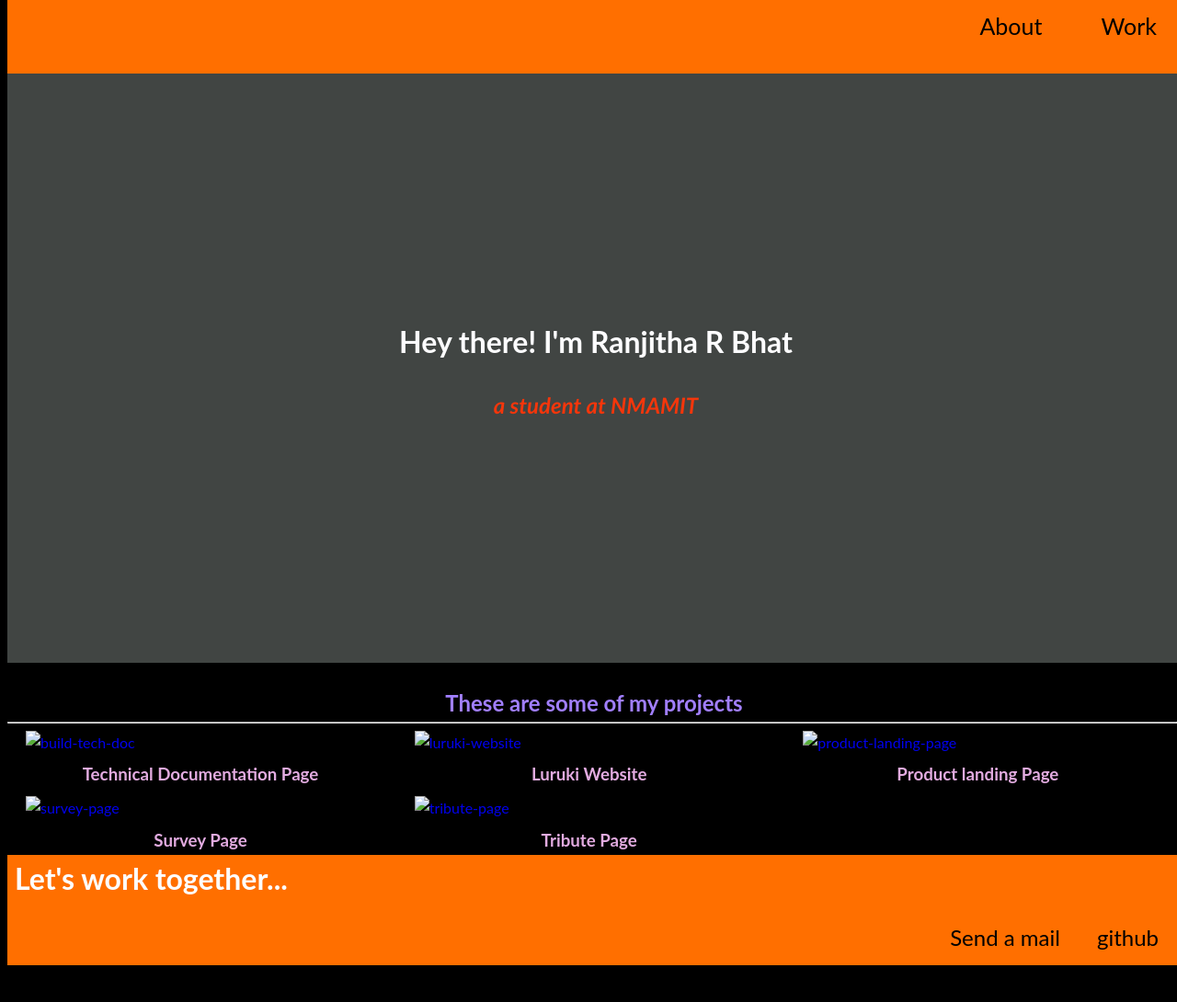
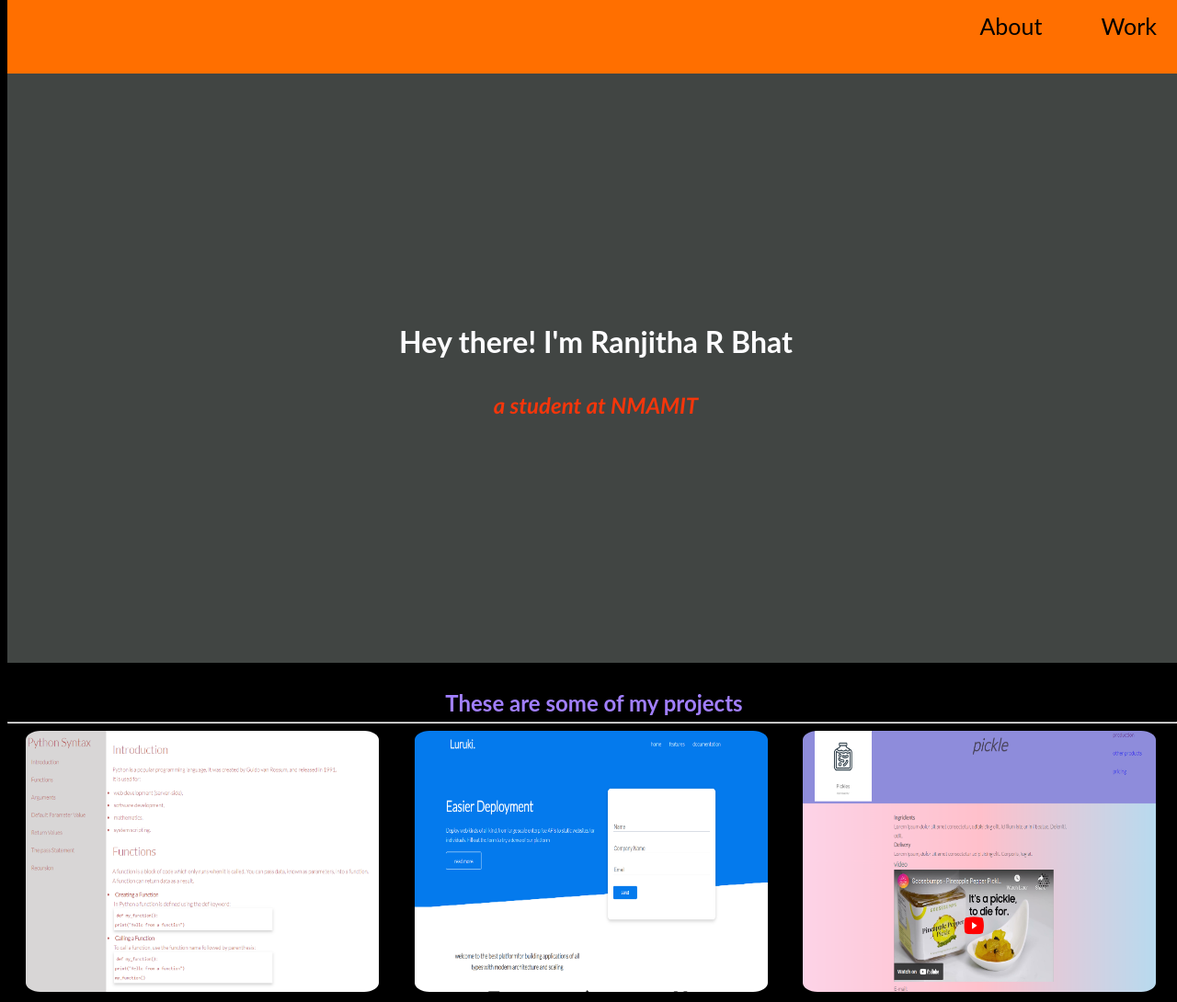
Before and after one commit to ranjitharbhat/ranjitharbhat, a plain HTML site: page index.html in a window 1280 px wide. Shown: the top 1090 px of the page at 92% size. Before the commit the page ends 1066 px from the top, so only its background shows below. Drawn offline with Linux system fonts and the light colour scheme; the site is published under a folder, as on GitHub Pages, so addresses that start at the root find nothing.

Commit message:
image path changes

```diff
--- a/index.html
+++ b/index.html
@@ -31,7 +31,7 @@
               target="_blank"
             >
               <img
-                src="/images/build-tech-doc.png"
+                src="images/build-tech-doc.png"
                 alt="build-tech-doc"
                 height="300px"
                 width="400px"
@@ -45,7 +45,7 @@
               target="_blank"
             >
               <img
-                src="/images/luruki-website.png"
+                src="images/luruki-website.png"
                 alt="luruki-website"
                 height="300px"
                 width="400px"
@@ -59,7 +59,7 @@
               target="_blank"
             >
               <img
-                src="/images/product-landing-page.png"
+                src="images/product-landing-page.png"
                 alt="product-landing-page"
                 height="300px"
                 width="400px"
@@ -73,7 +73,7 @@
               target="_blank"
             >
               <img
-                src="/images/survey-page.png"
+                src="images/survey-page.png"
                 alt="survey-page"
                 height="300px"
                 width="400px"
@@ -87,7 +87,7 @@
               target="_blank"
             >
               <img
-                src="/images/tribute-page.png"
+                src="images/tribute-page.png"
                 alt="tribute-page"
                 height="300px"
                 width="400px"
```
